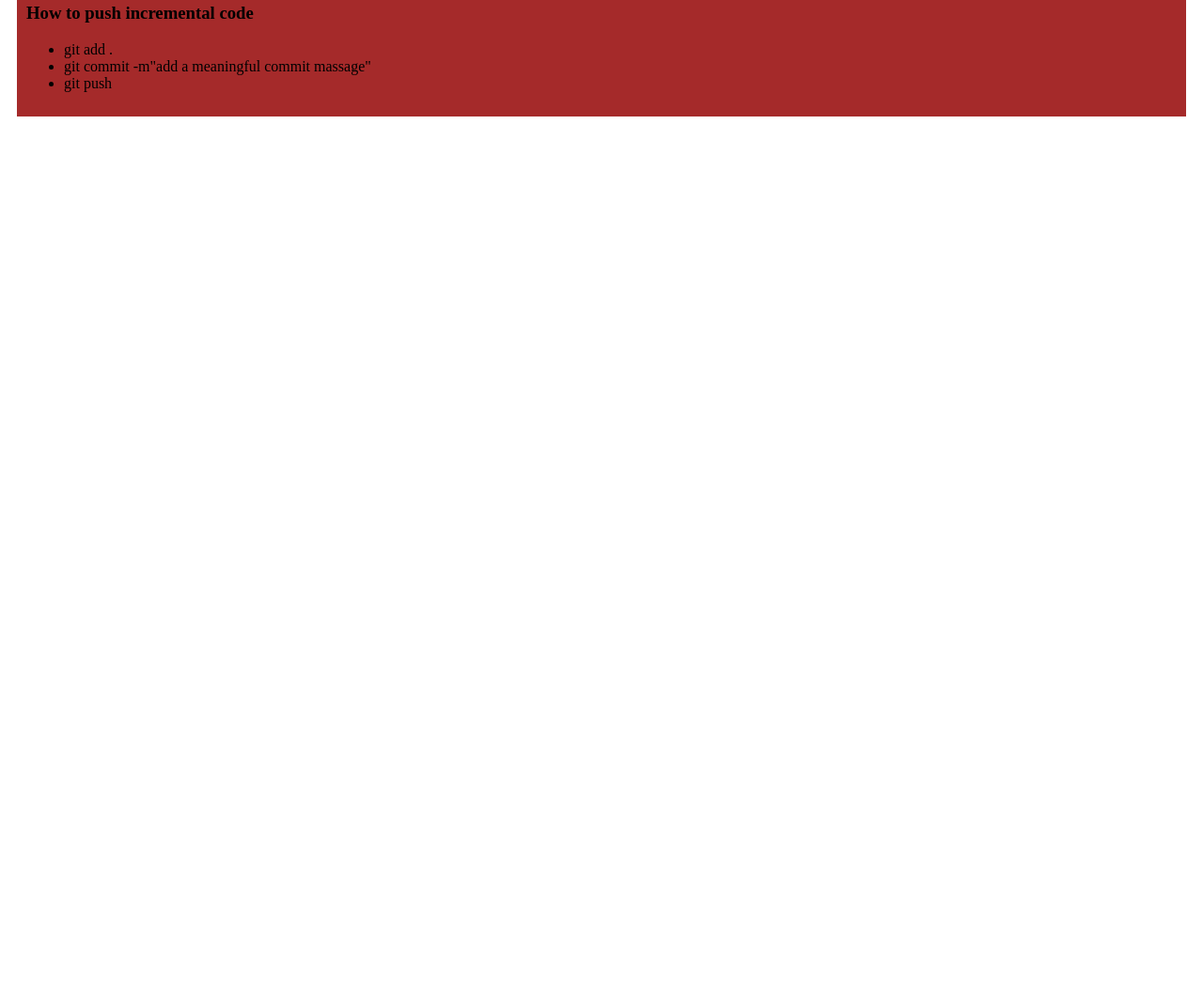
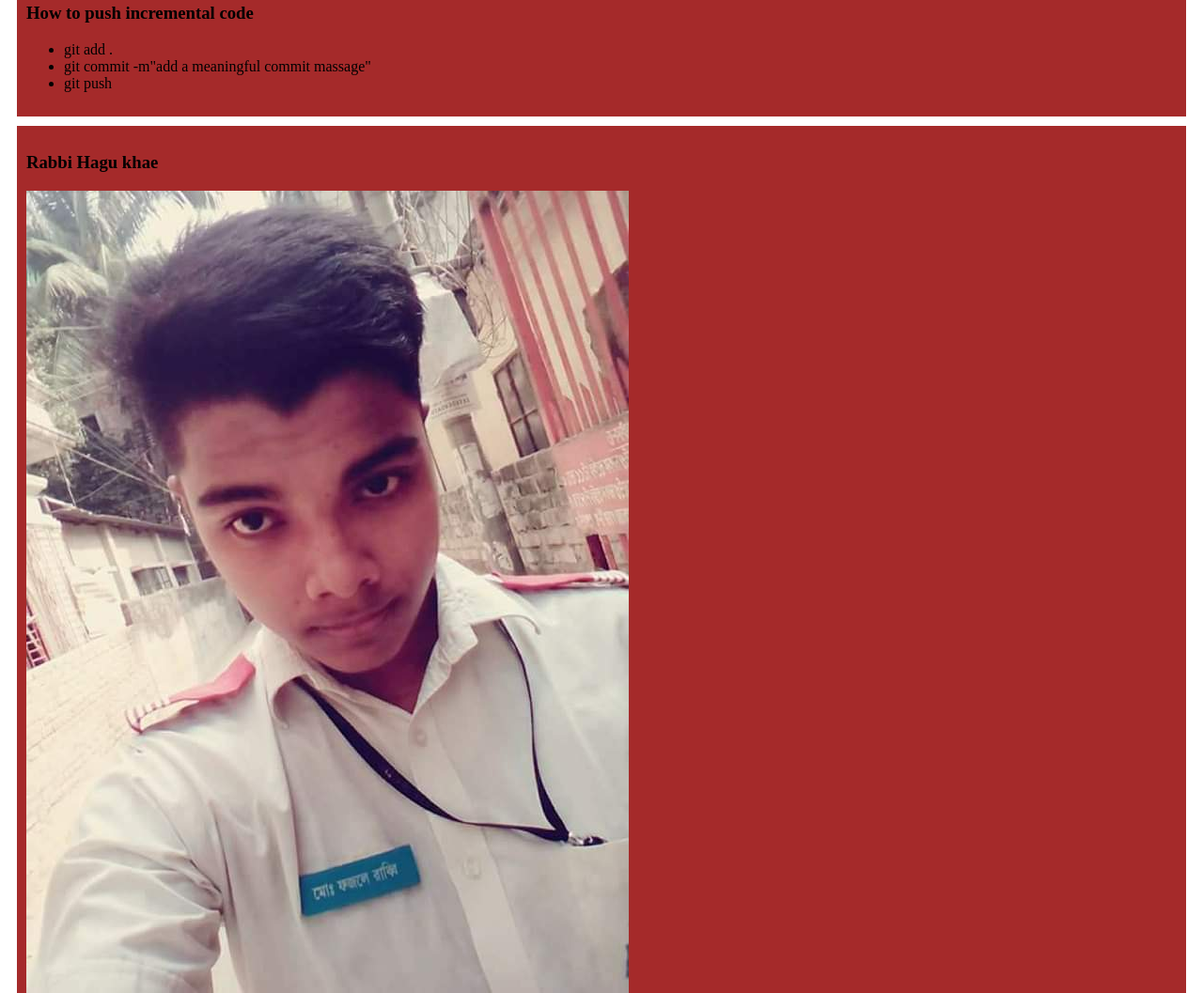
Before and after one commit to md-fajle-rabbi/my-simple-website, a plain HTML site: page index.html in a window 1280 px wide. Shown: the part 460-1517 px from the top of the page at 94% size. Before the commit the page ends 800 px from the top, so only its background shows below. Drawn offline with Linux system fonts and the light colour scheme.

Commit message:
added a rabbi hagu khae

```diff
--- a/index.html
+++ b/index.html
@@ -27,5 +27,9 @@
             <li>git push</li>
        </ul>
     </div>
+    <div>
+        <h3>Rabbi Hagu khae </h3>
+        <img src="images/74331378_186524045843645_5511985114415890432_n.jpg" alt="">
+    </div>
 </body>
 </html>
```
Also changed, not shown: images/144751043_474552380374142_5595476481576901595_n.jpg (added), images/74331378_186524045843645_5511985114415890432_n.jpg (added), images/Picsart_22-11-02_19-38-00-597.jpg (added).
